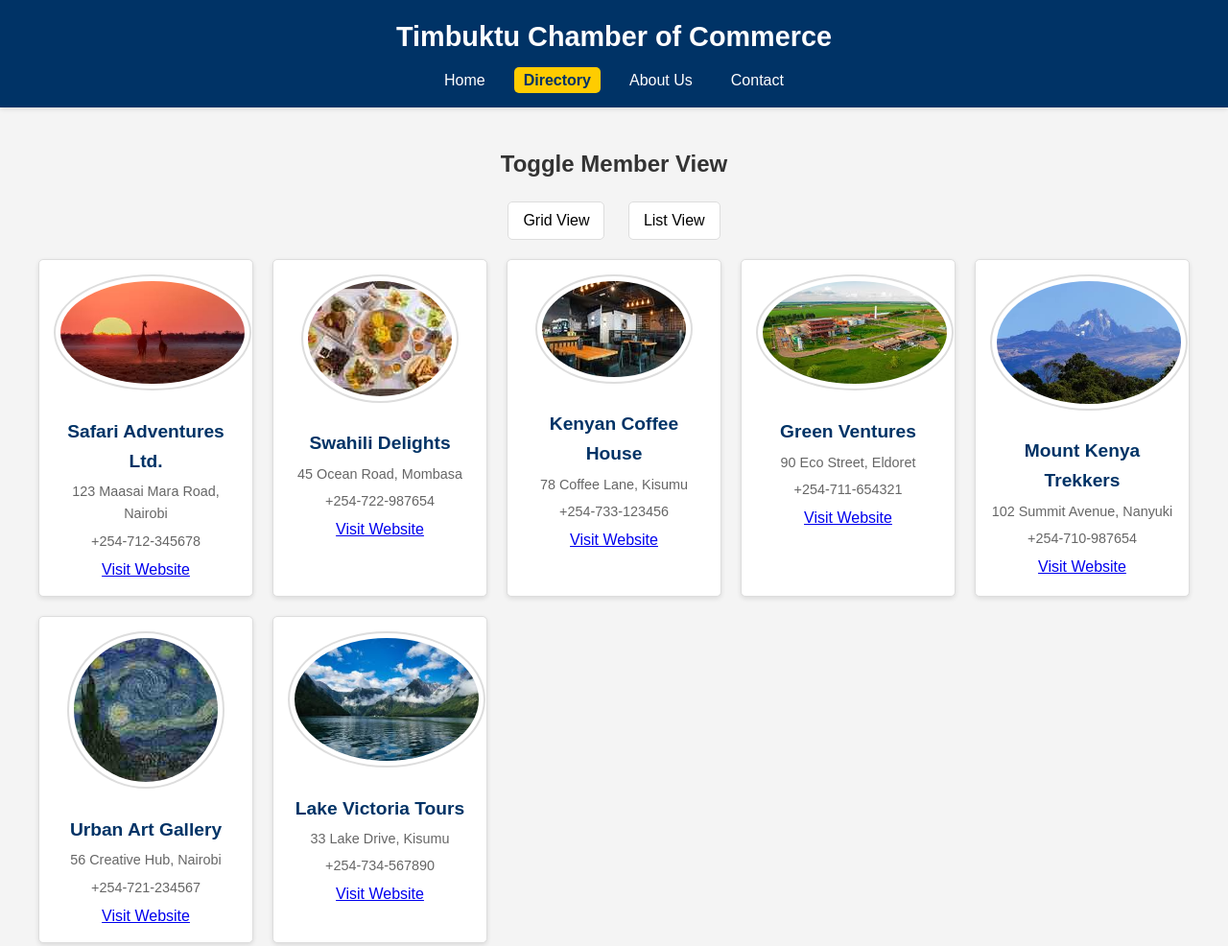
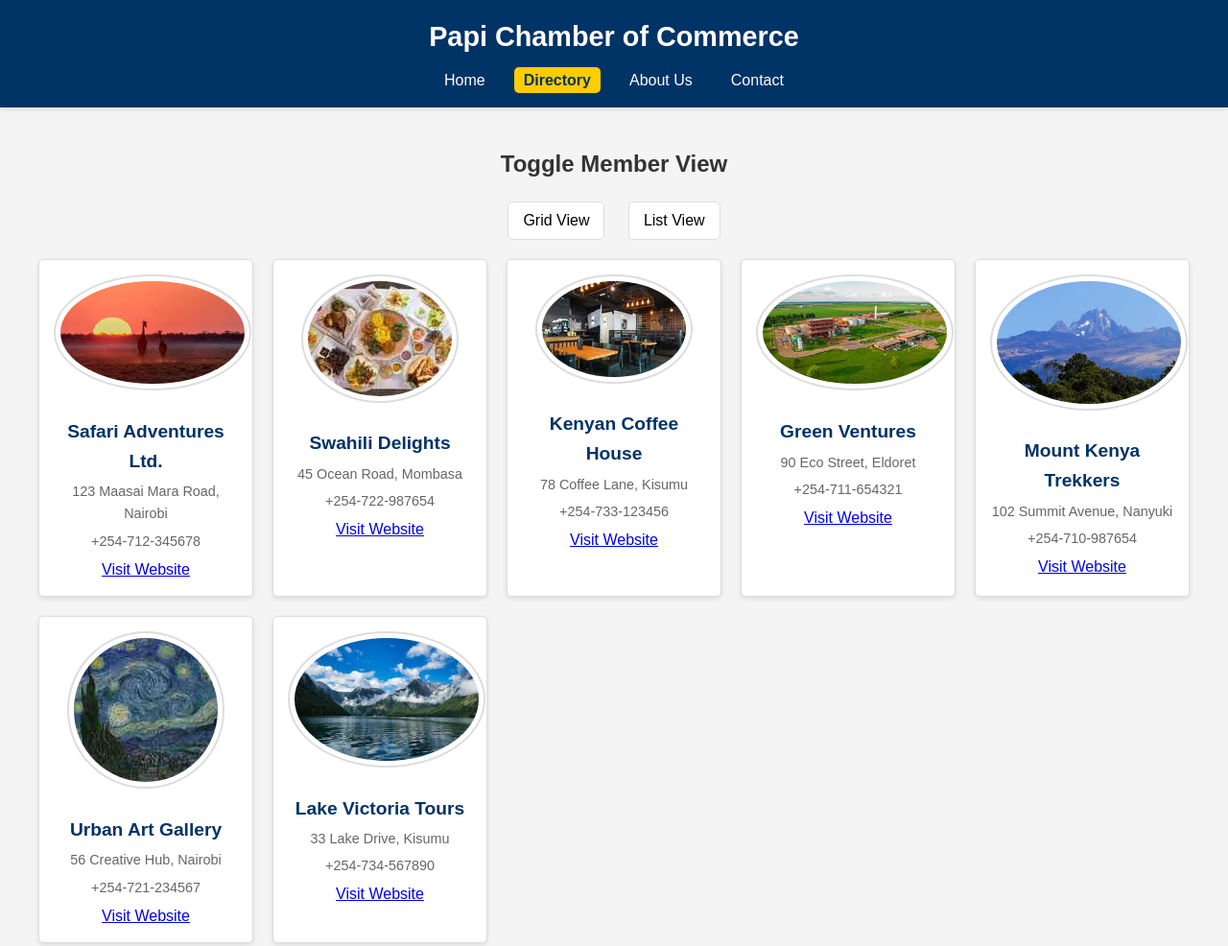
Before and after one commit to Ferinmtk/wdd231, a plain HTML site: page chamber/directory.html in a window 1280 px wide. Shown: the top 986 px of the page at 96% size. Drawn offline with Linux system fonts and the light colour scheme.

Commit message:
few changes

```diff
--- a/chamber/directory.html
+++ b/chamber/directory.html
@@ -22,7 +22,7 @@
 </head>
 <body>
     <header>
-        <h1>Timbuktu Chamber of Commerce</h1>
+        <h1>Papi Chamber of Commerce</h1>
         <nav>
             <ul>
                 <li><a href="/index.html">Home</a></li>
```
